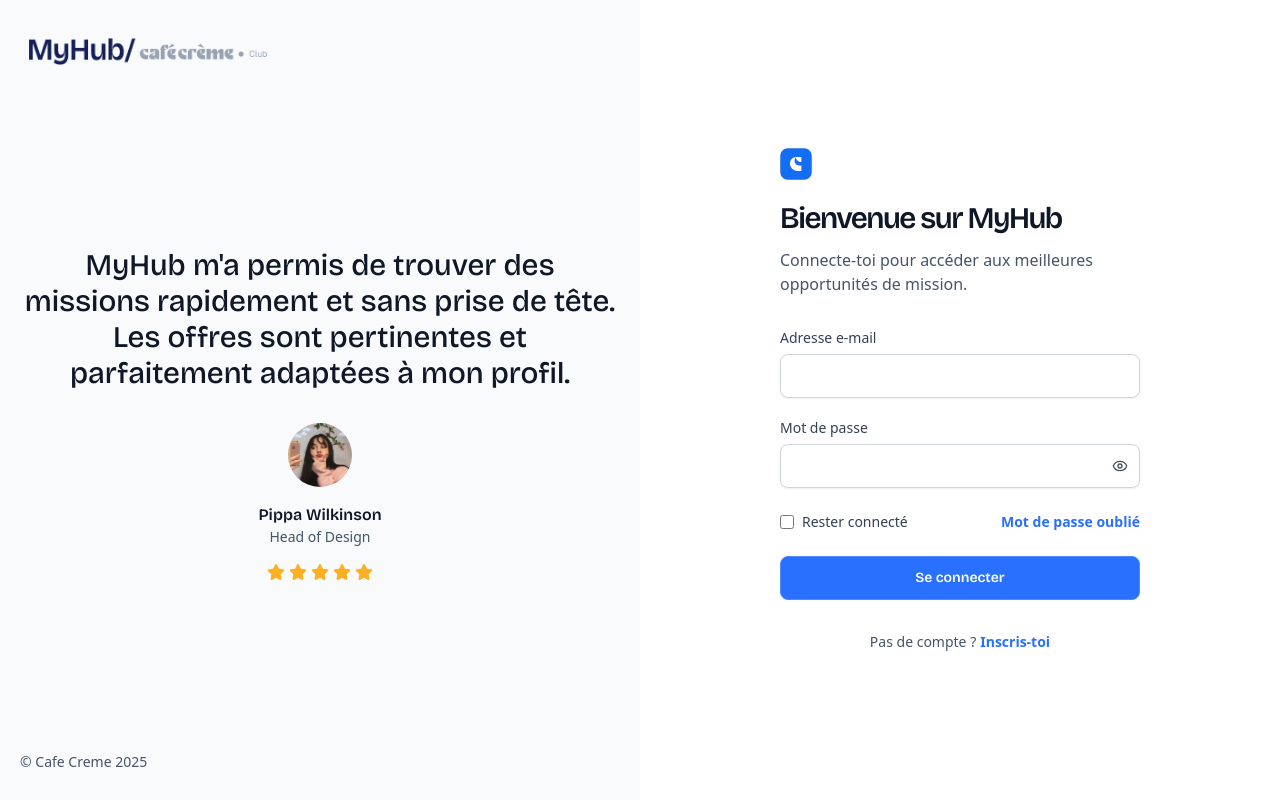
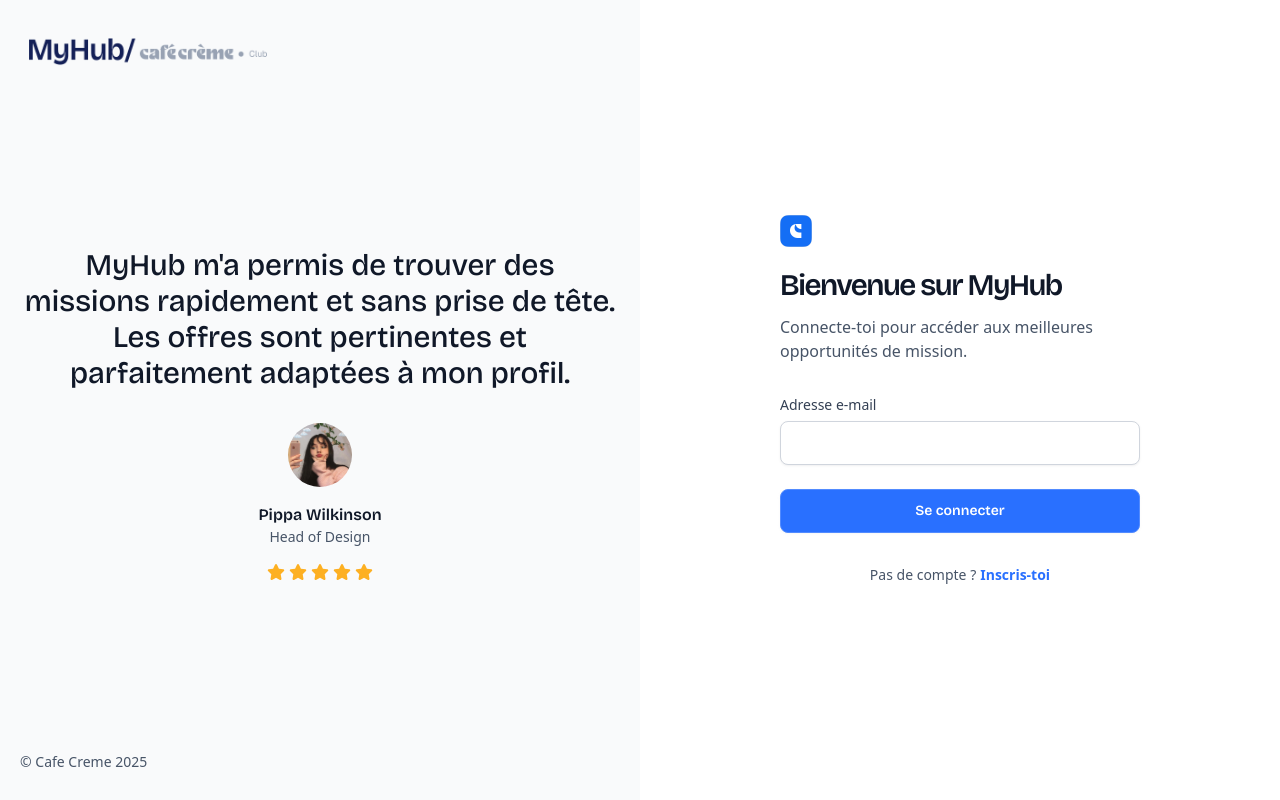
Before and after one commit to CafeCremeClub/my-hub, a Next.js app: page /auth/signin in a window 1280 px wide. Built offline with nearby package versions, Linux system fonts and the light colour scheme.

Commit message:
feat: Add email and OTP verification steps to Sign In and Sign Up forms

```diff
--- a/package.json
+++ b/package.json
@@ -12,13 +12,15 @@
     "@radix-ui/react-slot": "^1.2.3",
     "class-variance-authority": "^0.7.1",
     "clsx": "^2.1.1",
+    "formik": "^2.4.6",
     "input-otp": "^1.4.2",
     "lucide-react": "^0.535.0",
     "next": "15.4.5",
     "react": "19.1.0",
     "react-dom": "19.1.0",
     "react-icons": "^5.5.0",
-    "tailwind-merge": "^3.3.1"
+    "tailwind-merge": "^3.3.1",
+    "yup": "^1.6.1"
   },
   "devDependencies": {
     "@eslint/eslintrc": "^3",
--- a/src/components/auth/signin/SignInForm.tsx
+++ b/src/components/auth/signin/SignInForm.tsx
@@ -1,10 +1,52 @@
-import React from 'react';
+"use client"
+
+import React, {useState} from 'react';
 import CustomInput from "@/components/custom/CustomInput";
 import CustomButton from "@/components/custom/CustomButton";
+import Link from "next/link";
+import * as Yup from 'yup';
+import {useFormik} from "formik";
+import CustomOtpInput from "@/components/custom/CustomOTPInput";
+import CustomErrorIndicator from "@/components/custom/CustomErrorIndicator";
 
 const SignInForm = () => {
+
+    const [step, setStep] = useState<"email" | "otp">("email");
+
+
+    const validationSchema = Yup.object({
+        email: Yup.string()
+            .email('Adresse email invalide')
+            .required('L\'email est requis'),
+        otp: Yup.string()
+            .length(4, 'Le code OTP doit contenir 4 chiffres')
+            .matches(/^\d+$/, 'Le code OTP ne doit contenir que des chiffres')
+    });
+
+    const formik = useFormik({
+        initialValues: {
+            email: '',
+            otp: ''
+        },
+        validationSchema,
+        onSubmit: (values) => {
+            console.log('Form values:', values);
+            if (step === "email") {
+                setStep("otp");
+                formik.setFieldValue('step', 'otp');
+            } else {
+                // Final submission
+                console.log('Final submission:', {
+                    email: values.email,
+                    otp: values.otp
+                });
+            }
+        },
+    });
+
+
     return (
-        <form
+        <div
             className="w-full flex flex-col gap-8"
         >
             <div className="flex flex-col gap-3">
@@ -18,8 +60,13 @@ const SignInForm = () => {
                 </p>
             </div>
 
-            <div className="flex flex-col gap-6">
+            <form
+                className="flex flex-col gap-6"
+                onSubmit={formik.handleSubmit}
+            >
                 <div className="flex flex-col gap-5">
+                    {
+                        step === "email" ?
                             <div className="flex flex-col gap-1.5">
                                 <label
                                     htmlFor="email"
@@ -31,51 +78,52 @@ const SignInForm = () => {
                                     id="email"
                                     name="email"
                                     type="email"
+                                    value={formik.values.email}
+                                    onChange={formik.handleChange}
+                                    onBlur={formik.handleBlur}
                                 />
-                    </div>
+                                {formik.touched.email && formik.errors.email && (
+                                    <CustomErrorIndicator
+                                        message={formik.errors.email}
+                                    />
+                                )}
+                            </div> :
                             <div className="flex flex-col gap-1.5">
                                 <label
                                     htmlFor="password"
                                     className="text-sm text-[#344054]"
                                 >
-                            Mot de passe
+                                    Code envoyé par e-mail
                                 </label>
-                        <CustomInput
-                            id="password"
-                            name="password"
-                            type="password"
+                                <div className="flex justify-center">
+                                    <CustomOtpInput
+                                        value={formik.values.otp}
+                                        onChange={(value) => {
+                                            formik.setFieldValue('otp', value);
+                                        }}
                                     />
                                 </div>
+                                {formik.touched.otp && formik.errors.otp && (
+                                    <CustomErrorIndicator
+                                        message={formik.errors.otp}
+                                    />
+                                )}
                             </div>
-
-                <div className="flex items-center justify-between">
-                    <div className="flex items-center gap-2">
-                        <input
-                            type="checkbox"
-                            id="remember-me"
-                            name="remember-me"
-                            className="size-3.5"
-                        />
-                        <p className="font-medium text-sm text-[#344054]">
-                            Rester connecté
-                        </p>
+                    }
                 </div>
-                    <p
-                        className="text-sm text-[#2970FF] font-semibold cursor-pointer hover:underline"
-                    >Mot de passe oublié</p>
-                </div>
-
                 <CustomButton
+                    type="submit"
                     className="bricolage-grotesque font-semibold"
                 >
-                    Se connecter
+                    {step === "email" ? "Se connecter" : "Vérifier"}
                 </CustomButton>
-            </div>
+            </form>
 
             <div className="flex justify-center items-center gap-1 text-sm text-[#475467]">
-                <p>Pas de compte ?</p> <b className="text-[#2970FF] cursor-pointer hover:underline">Inscris-toi</b>
+                <p>Pas de compte ?</p> <Link href="/auth/signup"
+                                             className="font-bold text-[#2970FF] cursor-pointer hover:underline">Inscris-toi</Link>
             </div>
-        </form>
+        </div>
     );
 };
 
--- a/src/components/auth/signup/SignUpForm.tsx
+++ b/src/components/auth/signup/SignUpForm.tsx
@@ -3,6 +3,7 @@ import Image from "next/image";
 import {logo} from "../../../../public";
 import CustomInput from "@/components/custom/CustomInput";
 import CustomButton from "@/components/custom/CustomButton";
+import Link from "next/link";
 
 interface SignUpFormProps {
     onNext: () => void;
@@ -44,21 +45,6 @@ const SignUpForm = ({onNext}: SignUpFormProps) => {
                     />
                 </div>
 
-                <div className="flex flex-col gap-1.5">
-                    <label
-                        htmlFor="confirm-email"
-                        className="text-sm text-[#344054]"
-                    >
-                        Confirme ton adresse email*
-                    </label>
-                    <CustomInput
-                        id="confirm-email"
-                        name="confirm-email"
-                        type="email"
-                        placeholder="mail@exemple.com"
-                    />
-                </div>
-
                 <CustomButton
                     type="button"
                     className="bricolage-grotesque font-semibold"
@@ -69,8 +55,9 @@ const SignUpForm = ({onNext}: SignUpFormProps) => {
             </form>
 
             <div className="flex justify-center items-center gap-1 text-sm text-[#475467]">
-                <p>As-tu déjà un compte ?</p> <b className="text-[#2970FF] cursor-pointer hover:underline">Connecte
-                toi</b>
+                <p>As-tu déjà un compte ?</p> <Link href="/auth/signin"
+                                                    className="font-bold text-[#2970FF] cursor-pointer hover:underline">Connecte
+                toi</Link>
             </div>
         </div>
     );
--- a/src/components/auth/signup/SignUpOtp.tsx
+++ b/src/components/auth/signup/SignUpOtp.tsx
@@ -33,10 +33,12 @@ const SignUpOtp = ({onNext}: SignUpOtpProps) => {
             <form
                 className="flex flex-col gap-6 rounded-[0.75rem] px-10 py-8 bg-white shadow-lg shadow-[#1018280F]">
 
-                <CustomOtpInput
-                    value={value}
-                    onChange={setValue}
-                />
+                <div className="flex justify-center">
+                    <CustomOtpInput
+                        value={value}
+                        onChange={setValue}
+                    />
+                </div>
 
                 <CustomButton
                     type="button"
```
Also changed, not shown: 1 other file (tests, documents, lock files or other folders). Lines whose indentation alone changed are shown as unchanged.
